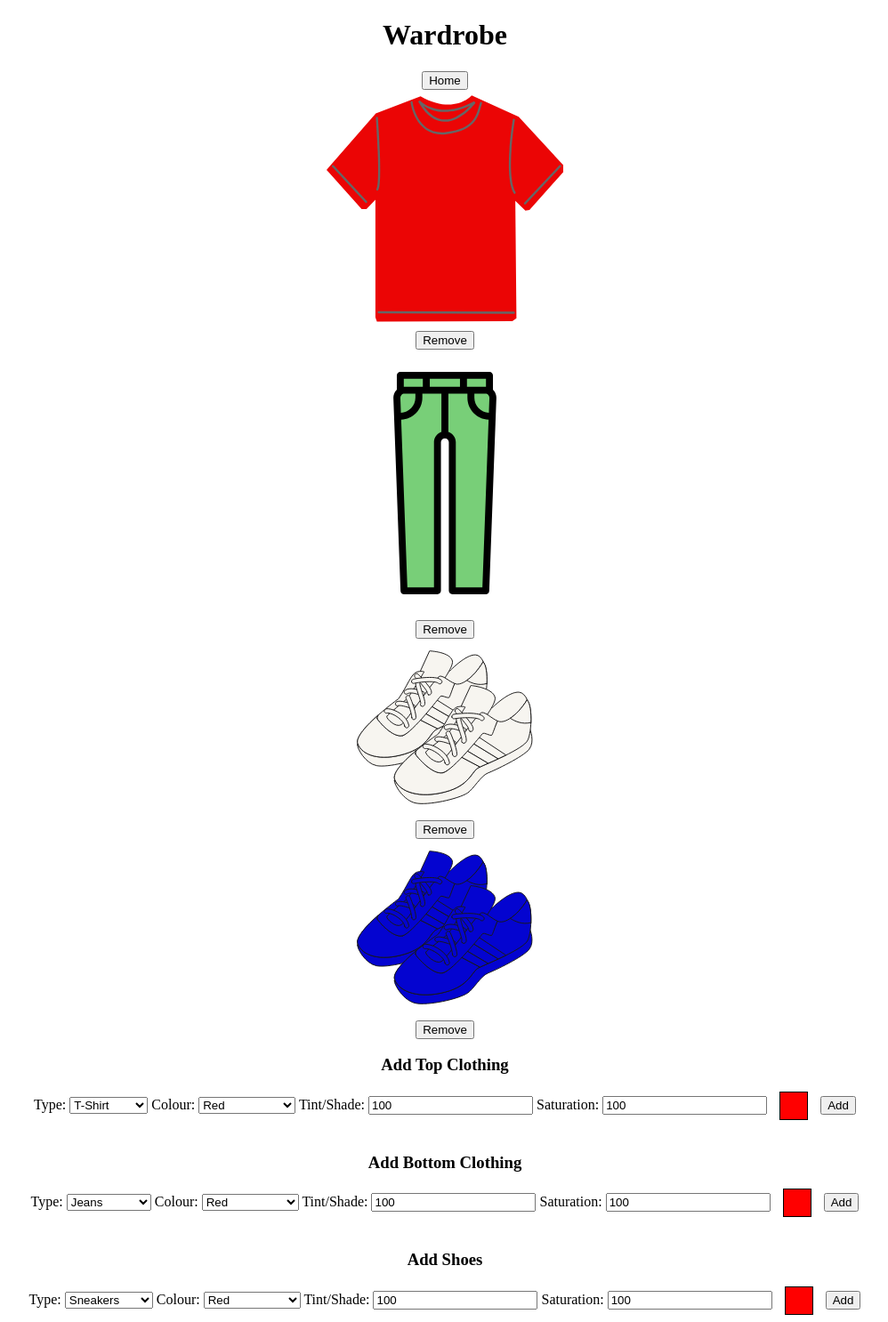
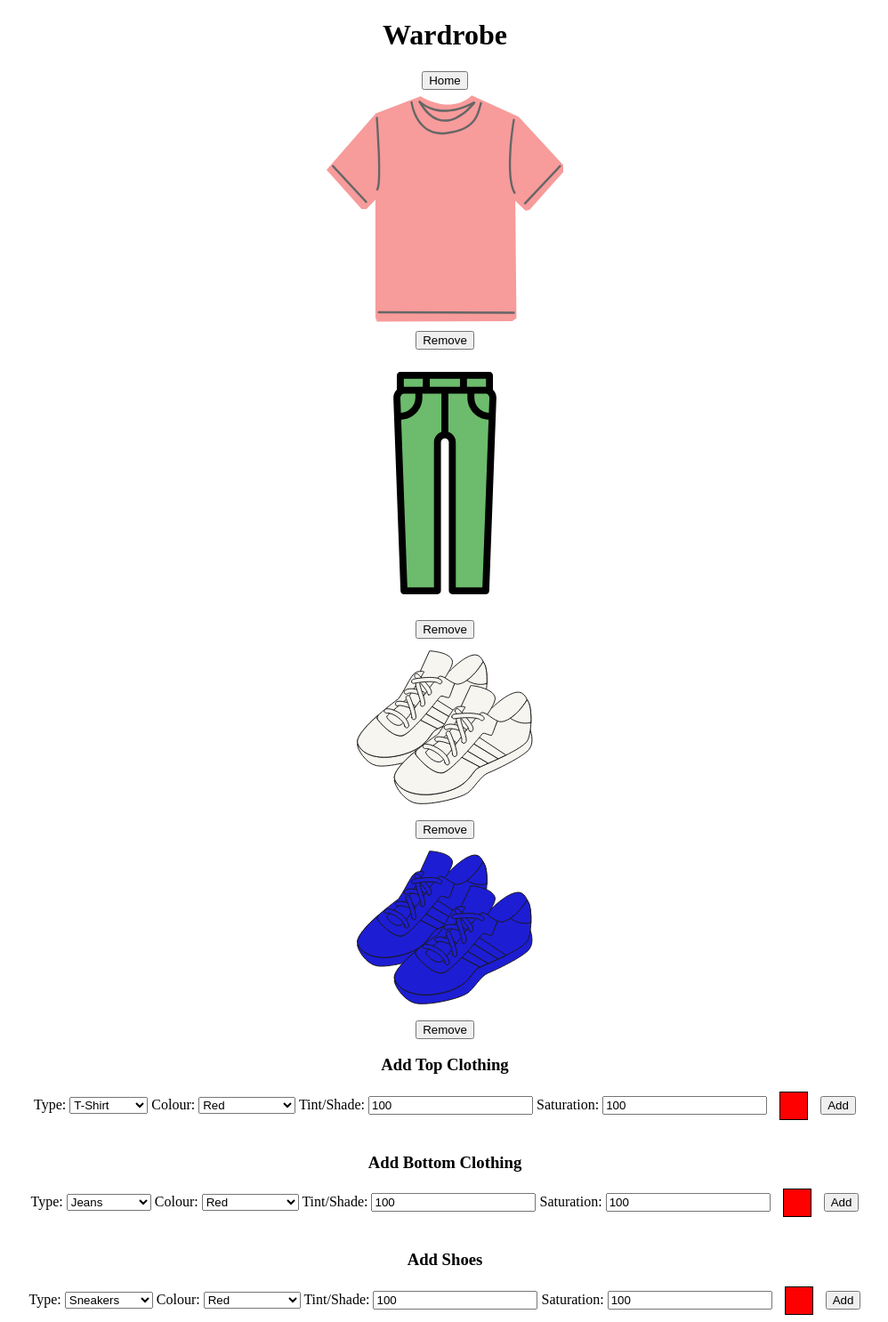
Before and after one commit to Vinci-Velasco/Outfit-Generator, a Django app: page /outfit-generator/wardrobe/ in a window 1280 px wide. Shown: the whole page at 89% size, without its empty margins (140-1138 px from the left). Run offline with Django 4.2, Linux system fonts and the light colour scheme; a user stored in the database is signed in; data comes from the database, SQL or seed files in the repository; both versions use the stored data as it was after the commit.

Commit message:
Added frontend code to account for tint/shade and saturation when showing colour.

```diff
--- a/clothingSite/outfitGenerator/static/outfitGenerator/wardrobe.js
+++ b/clothingSite/outfitGenerator/static/outfitGenerator/wardrobe.js
@@ -1,3 +1,77 @@
+function getTintedOrShadedColour(colour, value) {
+    if (value === 100) {
+        return colour;
+    }
+
+    const redHex = colour.slice(1, 3);
+    const blueHex = colour.slice(3, 5);
+    const greenHex = colour.slice(5);
+
+    const redDecimal = parseInt(redHex, 16);
+    const blueDecimal = parseInt(blueHex, 16);
+    const greenDecimal = parseInt(greenHex, 16);
+
+    let newRedDecimal;
+    let newBlueDecimal;
+    let newGreenDecimal;
+    let newColour;
+
+    if (value > 100) {
+        const tint_value = (value - 100) / 100;
+        newRedDecimal = applyTint(redDecimal, tint_value);
+        newBlueDecimal = applyTint(blueDecimal, tint_value);
+        newGreenDecimal = applyTint(greenDecimal, tint_value);
+    }
+    else {
+        const shade_value = value / 100;
+        newRedDecimal = applyShade(redDecimal, shade_value);
+        newBlueDecimal = applyShade(blueDecimal, shade_value);
+        newGreenDecimal = applyShade(greenDecimal, shade_value);
+    }
+
+    let newRedHex = newRedDecimal.toString(16);
+    let newBlueHex = newBlueDecimal.toString(16);
+    let newGreenHex = newGreenDecimal.toString(16);
+
+    if (newRedHex === "0") {
+        newRedHex += "0";
+    }
+
+    if (newBlueHex === "0") {
+        newBlueHex += "0";
+    }
+
+    if (newGreenHex === "0") {
+        newGreenHex += "0";
+    }
+
+    newColour = `#${newRedHex}${newBlueHex}${newGreenHex}`;
+    return newColour;
+}
+
+function applyTint(colourValue, tintValue) {
+    return Math.round(colourValue + ((255 - colourValue) * tintValue));
+}
+
+function applyShade(colourValue, shadeValue) {
+    return Math.round(colourValue * shadeValue)
+}
+
+function changeColourBox(formID, colourBoxID) {
+    const topColourMenu = document.getElementById(`${formID}-colour`);
+    const colour = topColourMenu.value;
+
+    const tintOrShadeMenu = document.getElementById(`${formID}-tint_or_shade`);
+    const tintOrShade = tintOrShadeMenu.value;
+
+    const saturationMenu = document.getElementById(`${formID}-saturation`);
+    const saturation = saturationMenu.value;
+
+    const colourBox = document.getElementById(colourBoxID);
+    colourBox.style.backgroundColor = getTintedOrShadedColour(colour, tintOrShade);
+    colourBox.style.filter = `saturate(${saturation}%)`
+}
+
 window.onload = function() {
     const pathElements = document.getElementsByClassName("svg-fill");
 
@@ -5,31 +79,53 @@ window.onload = function() {
     for (let path of pathElements) {
         const colour = path.dataset.colour;
         const saturation = path.dataset.saturation;
-        path.style.fill=colour;
+        const value = path.dataset.tintshade;
+        path.style.fill = getTintedOrShadedColour(colour, value);
         path.style.filter = `saturate(${saturation}%)`
     }
+
+    // change colour box for top clothing form everytime colour/tint/shade/saturation is chosen
+    const topColourMenu = document.getElementById("id_top-form-colour");
+    topColourMenu.addEventListener("change", () => {
+        changeColourBox("id_top-form", "top-colour");
+    });
+
+    const topTintOrShadeMenu = document.getElementById("id_top-form-tint_or_shade");
+    topTintOrShadeMenu.addEventListener("change", () => {
+        changeColourBox("id_top-form", "top-colour");
+    });
+    const topSaturationMenu = document.getElementById("id_top-form-saturation");
+    topSaturationMenu.addEventListener("change", () => {
+        changeColourBox("id_top-form", "top-colour");
+    });
+
+    // change colour box for top clothing form everytime colour/tint/shade/saturation is chosen
+    const bottomColourMenu = document.getElementById("id_bottom-form-colour");
+    bottomColourMenu.addEventListener("change", () => {
+        changeColourBox("id_bottom-form", "bottom-colour");
+    });
+
+    const bottomTintOrShadeMenu = document.getElementById("id_bottom-form-tint_or_shade");
+    bottomTintOrShadeMenu.addEventListener("change", () => {
+        changeColourBox("id_bottom-form", "bottom-colour");
+    });
+
+    const bottomSaturationMenu = document.getElementById("id_bottom-form-saturation");
+    bottomSaturationMenu.addEventListener("change", () => {
+        changeColourBox("id_bottom-form", "bottom-colour");
+    });
+
+    // // change colour box for top clothing form everytime colour/tint/shade/saturation is chosen
+    const shoesColourMenu = document.getElementById("id_shoes-form-colour");
+    shoesColourMenu.addEventListener("change", () => {
+        changeColourBox("id_shoes-form", "shoes-colour");
+    });
+    const shoesTintOrShadeMenu = document.getElementById("id_shoes-form-tint_or_shade");
+    shoesTintOrShadeMenu.addEventListener("change", () => {
+        changeColourBox("id_shoes-form", "shoes-colour");
+    });
+    const shoesSaturationMenu = document.getElementById("id_shoes-form-saturation");
+    shoesSaturationMenu.addEventListener("change", () => {
+        changeColourBox("id_shoes-form", "shoes-colour");
+    });
 };
-
-// change colour box for top clothing form everytime colour is chosen
-const topDropDownMenu = document.getElementById("id_top-form-colour");
-topDropDownMenu.addEventListener("change", () => {
-    const colour = topDropDownMenu.value;
-    const topColourBox = document.getElementById("top-colour");
-    topColourBox.style.backgroundColor = colour;
-});
-
-// change colour box for bottom clothing form everytime colour is chosen
-const bottomDropDownMenu = document.getElementById("id_bottom-form-colour");
-bottomDropDownMenu.addEventListener("change", () => {
-    const colour = bottomDropDownMenu.value;
-    const bottomColourBox = document.getElementById("bottom-colour");
-    bottomColourBox.style.backgroundColor = colour;
-});
-
-// change colour box for shoes clothing form everytime colour is chosen
-const shoesDropDownMenu = document.getElementById("id_shoes-form-colour");
-shoesDropDownMenu.addEventListener("change", () => {
-    const colour = shoesDropDownMenu.value;
-    const shoesColourBox = document.getElementById("shoes-colour");
-    shoesColourBox.style.backgroundColor = colour;
-});
--- a/clothingSite/outfitGenerator/templates/outfitGenerator/wardrobe.html
+++ b/clothingSite/outfitGenerator/templates/outfitGenerator/wardrobe.html
@@ -12,7 +12,6 @@
         <meta name="viewport" content="width=device-width, initial-scale=1">
         {% load static %}
         <link rel="stylesheet" href="{% static 'outfitGenerator/wardrobe.css' %}">
-        <script src="{% static 'outfitGenerator/wardrobe.js' %}" async defer></script>
     </head>
     <body>
         <!--[if lt IE 7]>
@@ -110,5 +109,6 @@
         <div id="shoes-colour" class="colour-box"></div>
         <input id="shoes-submit" type="submit" value="Add">
     </form>
+    <script src="{% static 'outfitGenerator/wardrobe.js' %}" async defer></script>
     </body>
 </html>
```
Also changed, not shown: clothingSite/db.sqlite3.
